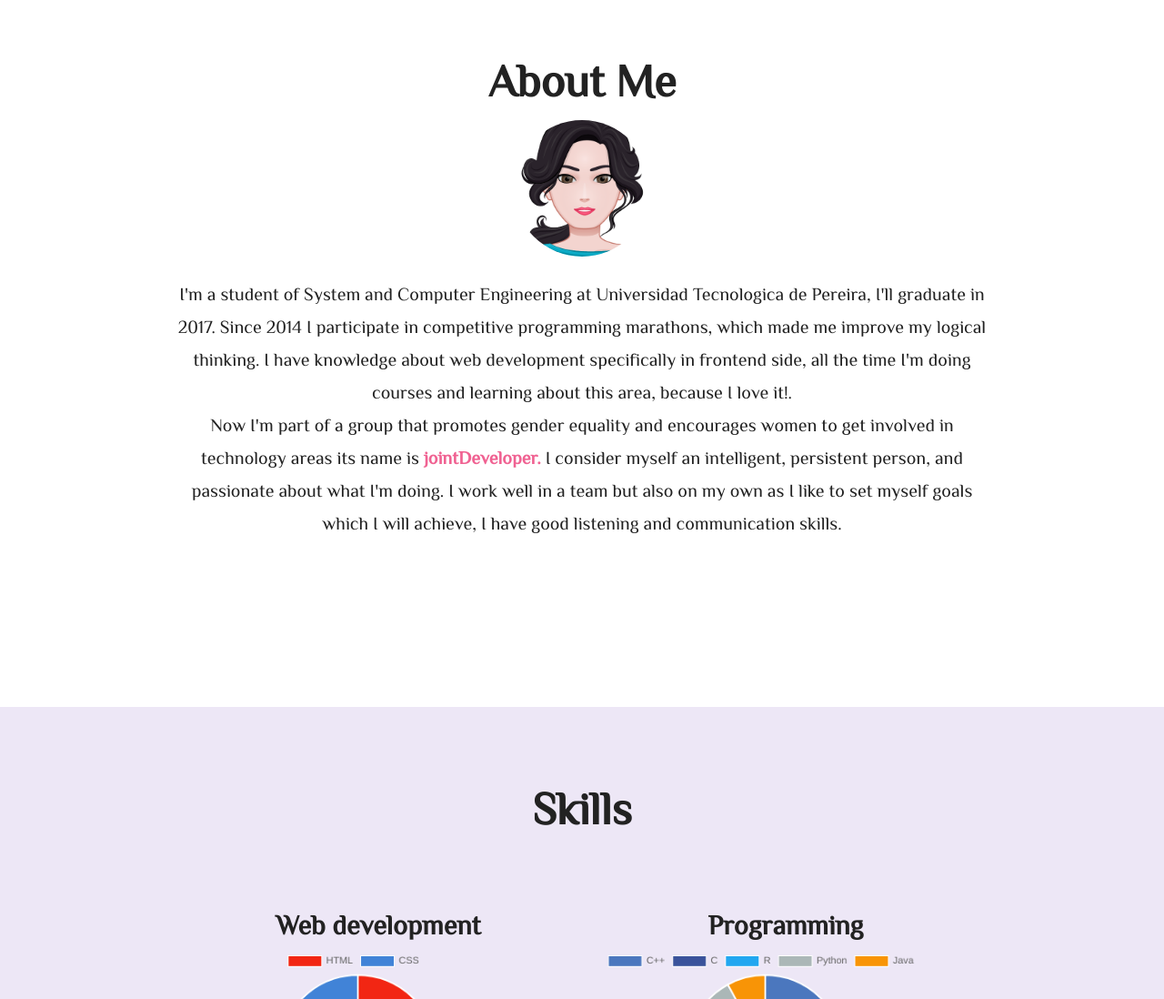
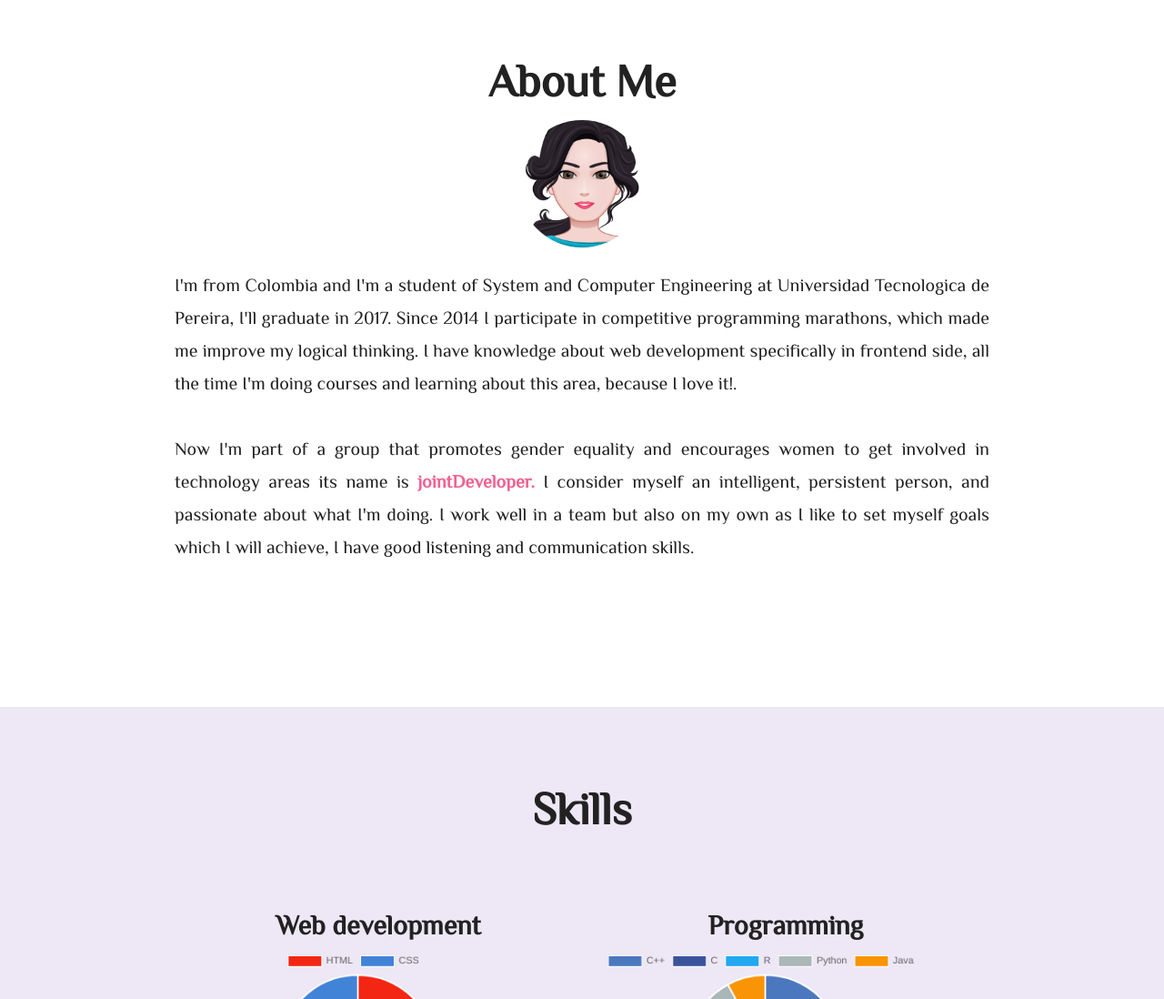
Before and after one commit to carogomezt/carogomezt.github.io, a plain HTML site: page index.html in a window 1280 px wide. Shown: the part 883-1981 px from the top of the page at 91% size. Drawn offline with nearby package versions, Linux system fonts and the light colour scheme; a script that the page names is missing.

Commit message:
minor changes in resume and minor changes in about me

```diff
--- a/css/style.css
+++ b/css/style.css
@@ -62,13 +62,6 @@ nav.pinned {
     transform: translate(-50%, -50%);
 }
 
-.icon-about-me {
-  border-radius: 50%;
-  width: 150px;
-  height: 150px;
-  text-align: center;
-}
-
 .links {
     position: relative;
     text-align: center;
@@ -102,6 +95,9 @@ nav.pinned {
     height: 90% !important;
 }
 
+.center {
+  text-align: center;
+}
 /* About
 ------------------------------------------------------------ */
 
@@ -114,6 +110,16 @@ nav.pinned {
     color: #f06292;
 }
 
+.init-about {
+  text-align: justify;
+}
+
+.icon-about-me {
+  border-radius: 50%;
+  width: 140px;
+  height: 140px;
+  text-align: center;
+}
 /* Skills
 ------------------------------------------------------------ */
 
--- a/index.html
+++ b/index.html
@@ -64,11 +64,11 @@
             <h2>About Me</h2>
             <img src="/img/myAvatar.png" alt="" class="icon-about-me"/>
             <div class="init-about">
-              <p>I'm a student of System and Computer Engineering at Universidad Tecnologica de Pereira,
+              <p>I'm from Colombia and I'm a student of System and Computer Engineering at Universidad Tecnologica de Pereira,
               I'll graduate in 2017. Since 2014 I participate in competitive programming marathons,
               which made me improve my logical thinking. I have knowledge about web development specifically in frontend side,
               all the time I'm doing courses and learning about this area, because I love it!.
-              <br>
+              <br><br>
               Now I'm part of a group that promotes gender equality and encourages women to
               get involved in technology areas its name is <a href="http://www.jointdeveloper.com/" target="_blank">jointDeveloper.</a>
               I consider myself an intelligent, persistent person, and passionate about what I'm doing.
```
Also changed, not shown: 1 other file.
